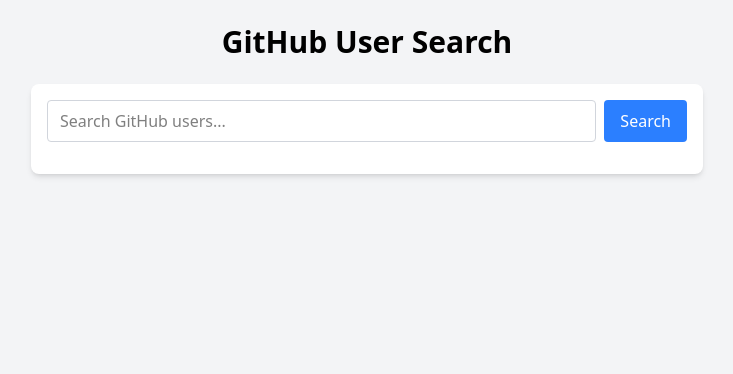
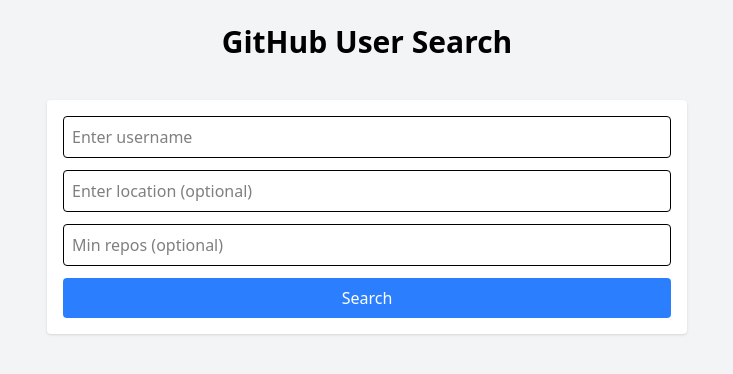
Before and after one commit to zainab9291/alx-fe-reactjs, a React (Vite) app in the folder github-user-search/: page / in a window 1280 px wide. Shown: the top 374 px of the page, without its empty margins (273-1006 px from the left). Built offline with nearby package versions, Linux system fonts and the light colour scheme.

Commit message:
Add Tailwind CSS setup and enhancements

```diff
--- a/github-user-search/src/App.jsx
+++ b/github-user-search/src/App.jsx
@@ -1,15 +1,12 @@
-import { useState } from "react";
 import Search from "./components/Search";
-import UserCard from "./components/UserCard";
 
 export default function App() {
-  const [user, setUser] = useState(null);
-
   return (
-    <div className="min-h-screen bg-gray-100 p-6">
-      <h1 className="text-3xl font-bold text-center mb-6">GitHub User Search</h1>
-      <Search onResult={setUser} />
-      {user && <UserCard user={user} />}
+    <div className="min-h-screen bg-gray-100">
+      <h1 className="text-3xl font-bold text-center py-6">
+        GitHub User Search
+      </h1>
+      <Search />
     </div>
   );
 }
--- a/github-user-search/src/components/Search.jsx
+++ b/github-user-search/src/components/Search.jsx
@@ -2,66 +2,86 @@
 import { fetchUserData } from "../services/githubService";
 
 const Search = () => {
-  const [query, setQuery] = useState("");
+  const [username, setUsername] = useState("");
+  const [location, setLocation] = useState("");
+  const [minRepos, setMinRepos] = useState("");
   const [users, setUsers] = useState([]);
   const [loading, setLoading] = useState(false);
-  const [error, setError] = useState(null);
+  const [error, setError] = useState("");
 
   const handleSearch = async (e) => {
     e.preventDefault();
     setLoading(true);
-    setError(null);
+    setError("");
+    setUsers([]);
 
-    try {
-      const results = await fetchUserData(query);
-      if (results.length === 0) {
-        setError("Looks like we cant find the user");
-      }
-      setUsers(results);
-    } catch {
+    const data = await fetchUserData(username, location, minRepos);
+
+    if (!data || data.length === 0) {
       setError("Looks like we cant find the user");
-      setUsers([]);
-    } finally {
-      setLoading(false);
+    } else {
+      setUsers(data);
     }
+    setLoading(false);
   };
 
   return (
-    <div className="max-w-2xl mx-auto p-4 bg-white shadow-md rounded-lg">
-      <form onSubmit={handleSearch} className="flex gap-2 mb-4">
+    <div className="max-w-2xl mx-auto p-4">
+      <form
+        onSubmit={handleSearch}
+        className="flex flex-col gap-3 bg-white p-4 rounded shadow"
+      >
         <input
           type="text"
-          placeholder="Search GitHub users..."
-          value={query}
-          onChange={(e) => setQuery(e.target.value)}
-          className="flex-1 border border-gray-300 rounded px-3 py-2 focus:outline-none focus:ring focus:ring-blue-300"
+          placeholder="Enter username"
+          value={username}
+          onChange={(e) => setUsername(e.target.value)}
+          className="border p-2 rounded"
+          required
+        />
+        <input
+          type="text"
+          placeholder="Enter location (optional)"
+          value={location}
+          onChange={(e) => setLocation(e.target.value)}
+          className="border p-2 rounded"
+        />
+        <input
+          type="number"
+          placeholder="Min repos (optional)"
+          value={minRepos}
+          onChange={(e) => setMinRepos(e.target.value)}
+          className="border p-2 rounded"
         />
         <button
           type="submit"
-          className="bg-blue-500 text-white px-4 py-2 rounded hover:bg-blue-600 transition"
+          className="bg-blue-500 text-white py-2 rounded hover:bg-blue-600"
         >
           Search
         </button>
       </form>
 
-      {loading && <p className="text-gray-500">Loading...</p>}
-      {error && <p className="text-red-500">{error}</p>}
+      {loading && <p className="mt-4">Loading...</p>}
+      {error && <p className="mt-4 text-red-500">{error}</p>}
 
-      <div className="grid gap-4">
+      <div className="mt-4 grid gap-4">
         {users.map((user) => (
-          <div key={user.id} className="flex items-center gap-4 p-3 border rounded-lg shadow-sm">
+          <div
+            key={user.id}
+            className="flex items-center gap-4 p-4 border rounded bg-gray-50"
+          >
             <img
               src={user.avatar_url}
               alt={user.login}
-              className="w-16 h-16 rounded-full border"
+              className="w-16 h-16 rounded-full"
             />
             <div>
-              <h2 className="text-lg font-bold">{user.login}</h2>
+              <p className="font-bold">{user.login}</p>
               <a
                 href={user.html_url}
                 target="_blank"
-                rel="noopener noreferrer"
-                className="text-blue-500 hover:underline"
+                rel="noreferrer"
+                className="text-blue-500 underline"
               >
                 View Profile
               </a>
--- a/github-user-search/src/services/githubService.js
+++ b/github-user-search/src/services/githubService.js
@@ -1,10 +1,18 @@
 import axios from "axios";
 
-export const fetchUserData = async (query) => {
+export const fetchUserData = async (username, location, minRepos) => {
   try {
-    const response = await axios.get(`https://api.github.com/search/users?q=${query}`);
-    return response.data.items; // بيرجع Array من اليوزرز
+    let query = username ? `${username} in:login` : "";
+    if (location) query += ` location:${location}`;
+    if (minRepos) query += ` repos:>=${minRepos}`;
+
+    const response = await axios.get(
+      `https://api.github.com/search/users?q=${query}`
+    );
+
+    return response.data.items;
   } catch (error) {
-    return [];
+    console.error("Error fetching user data", error);
+    return null;
   }
 };
```
